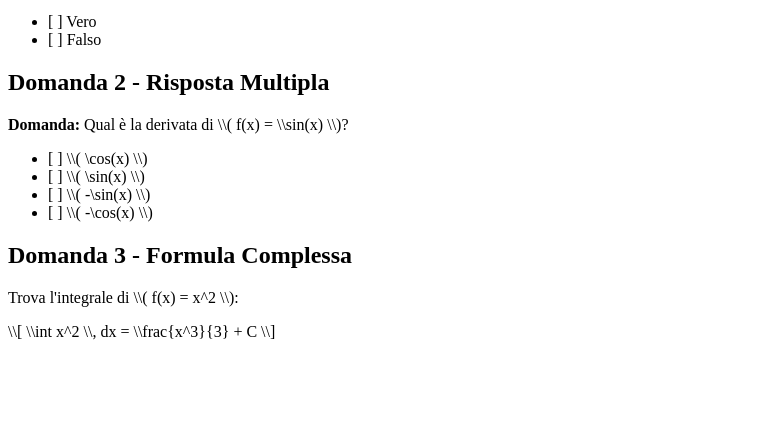
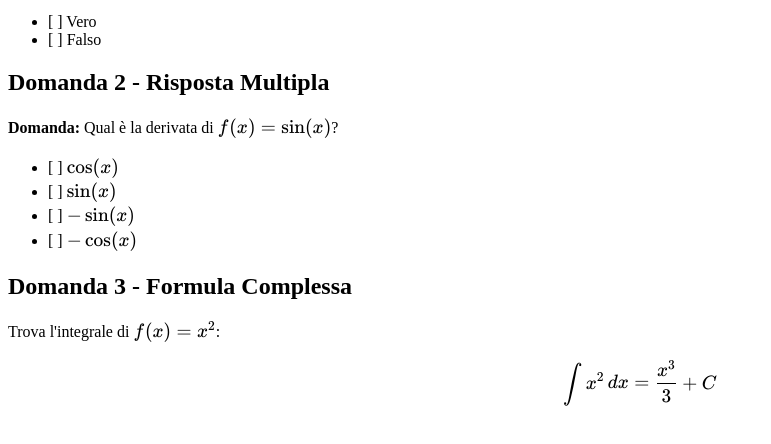
Before and after one commit to valerianoaiello/calcolodifferenziale24, a plain HTML site: page settimana7.html in a window 1280 px wide. Shown: the part 154-598 px from the top of the page, without its empty margins (0-771 px from the left). Drawn offline with nearby package versions, Linux system fonts and the light colour scheme.

Commit message:
Update settimana7.html

```diff
--- a/settimana7.html
+++ b/settimana7.html
@@ -22,18 +22,18 @@
     </ul>
 
     <h2>Domanda 2 - Risposta Multipla</h2>
-    <p><strong>Domanda:</strong> Qual è la derivata di \\( f(x) = \\sin(x) \\)?</p>
+    <p><strong>Domanda:</strong> Qual è la derivata di \( f(x) = \sin(x) \)?</p>
     <ul>
-        <li>[ ] \\( \cos(x) \\)</li>
-        <li>[ ] \\( \sin(x) \\)</li>
-        <li>[ ] \\( -\sin(x) \\)</li>
-        <li>[ ] \\( -\cos(x) \\)</li>
+        <li>[ ] \( \cos(x) \)</li>
+        <li>[ ] \( \sin(x) \)</li>
+        <li>[ ] \( -\sin(x) \)</li>
+        <li>[ ] \( -\cos(x) \)</li>
     </ul>
 
     <h2>Domanda 3 - Formula Complessa</h2>
-    <p>Trova l'integrale di \\( f(x) = x^2 \\):</p>
-    <p>\\[
-    \\int x^2 \\, dx = \\frac{x^3}{3} + C
-    \\]</p>
+    <p>Trova l'integrale di \( f(x) = x^2 \):</p>
+    <p>\[
+    \int x^2 \, dx = \frac{x^3}{3} + C
+    \]</p>
 </body>
 </html>
```
